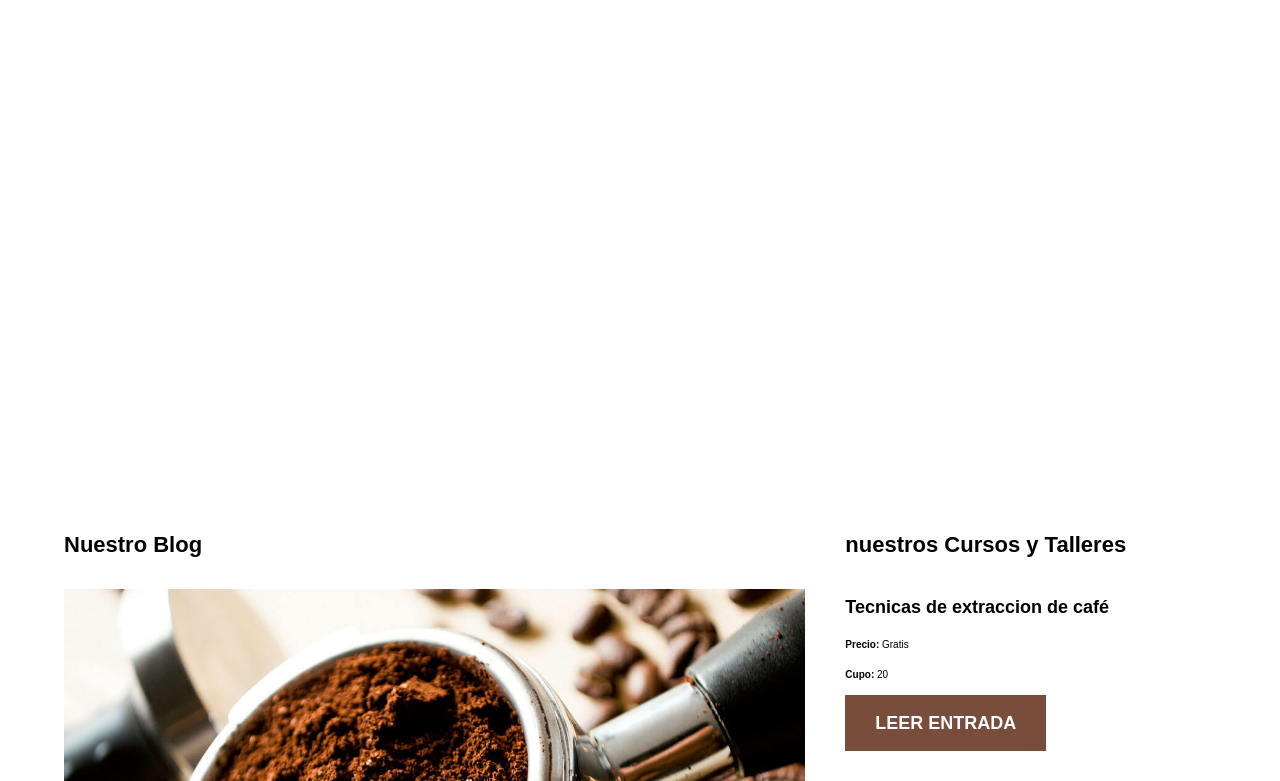
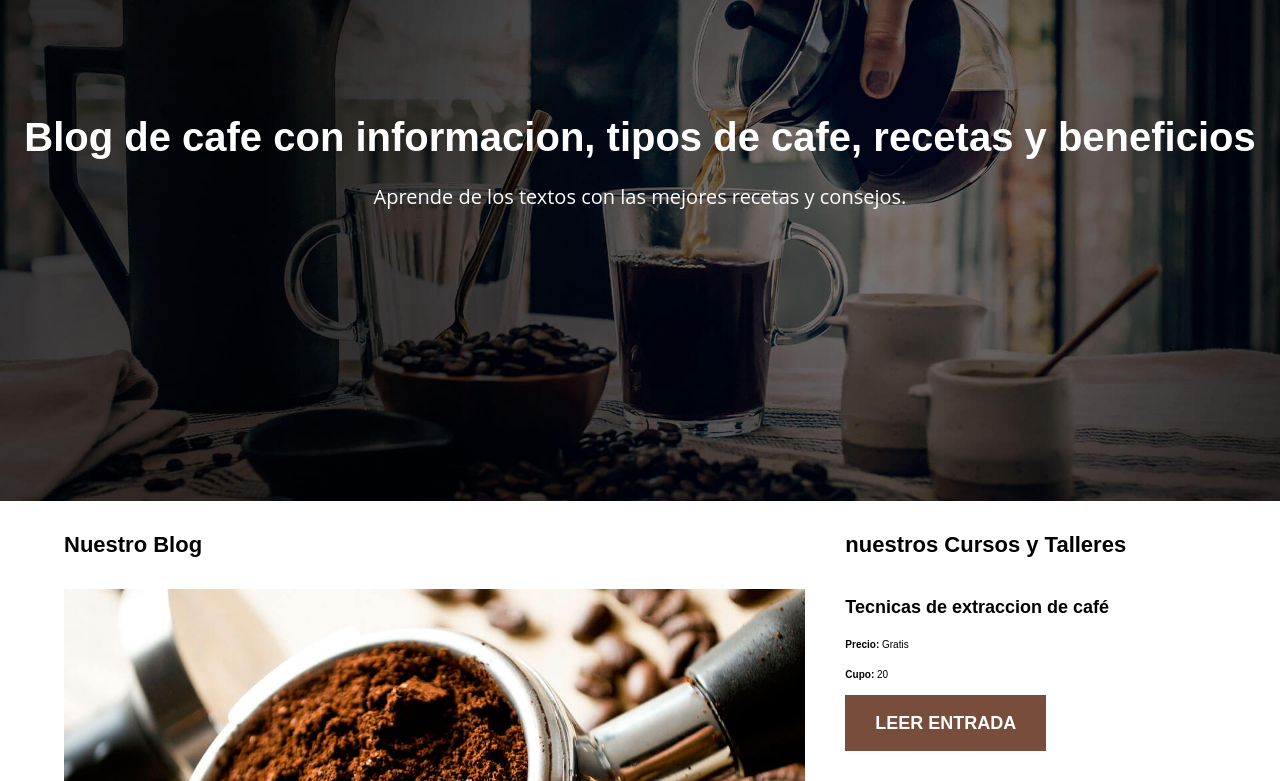
Before and after one commit to ndejesusmartinez/cafe_nmc, a plain HTML site: page index.html in a window 1280 px wide. Shown: the part 99-880 px from the top of the page. Drawn offline with Linux system fonts and the light colour scheme.

Commit message:
Update estilos.css

```diff
--- a/estilos.css
+++ b/estilos.css
@@ -60,7 +60,7 @@ img{
   text-align: center;
 }
 .header{
-  background-image: url(..//img/banner.jpg);
+  background-image: url('img/banner.jpg');
   height: 60rem;
   background-size: cover;
   background-repeat: no-repeat;
```
